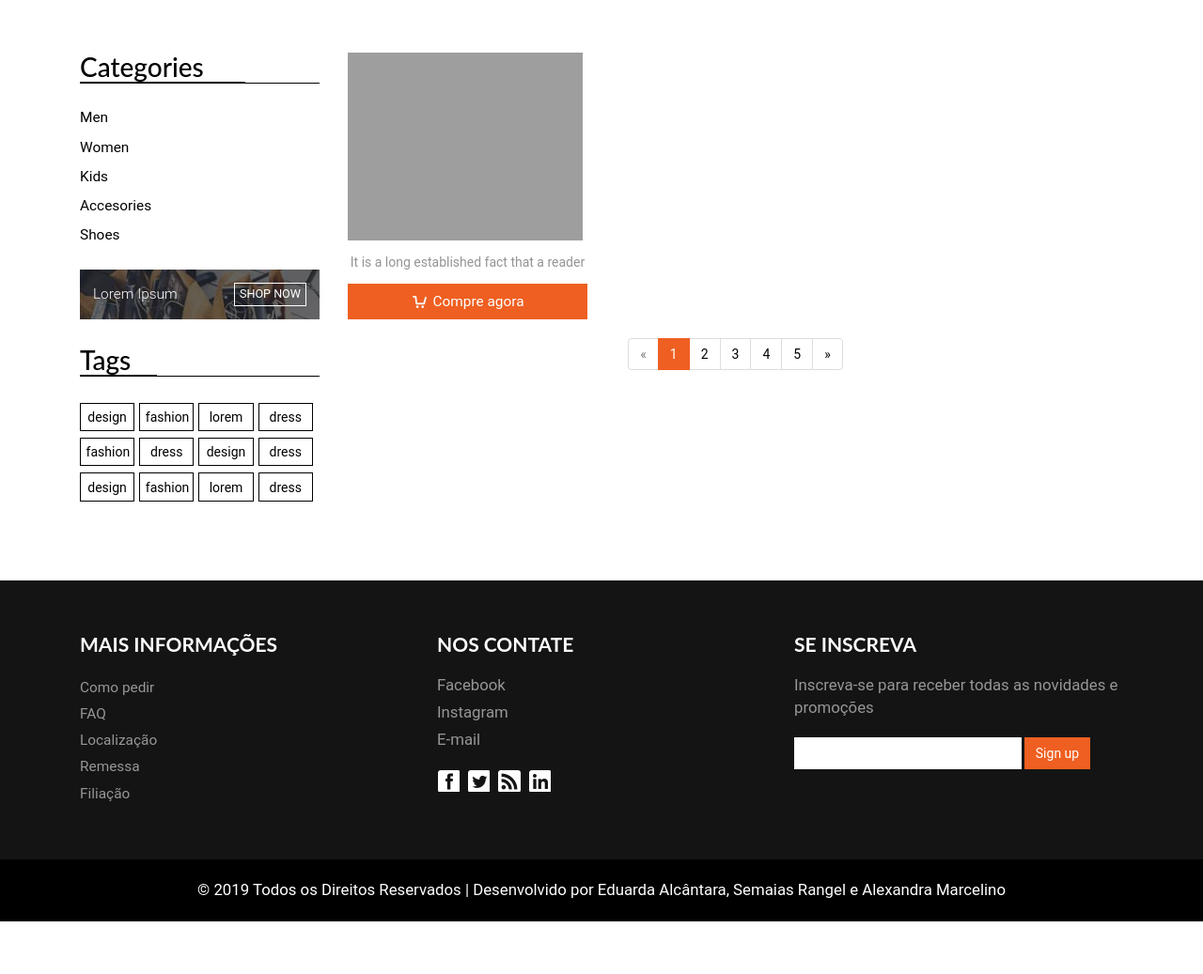
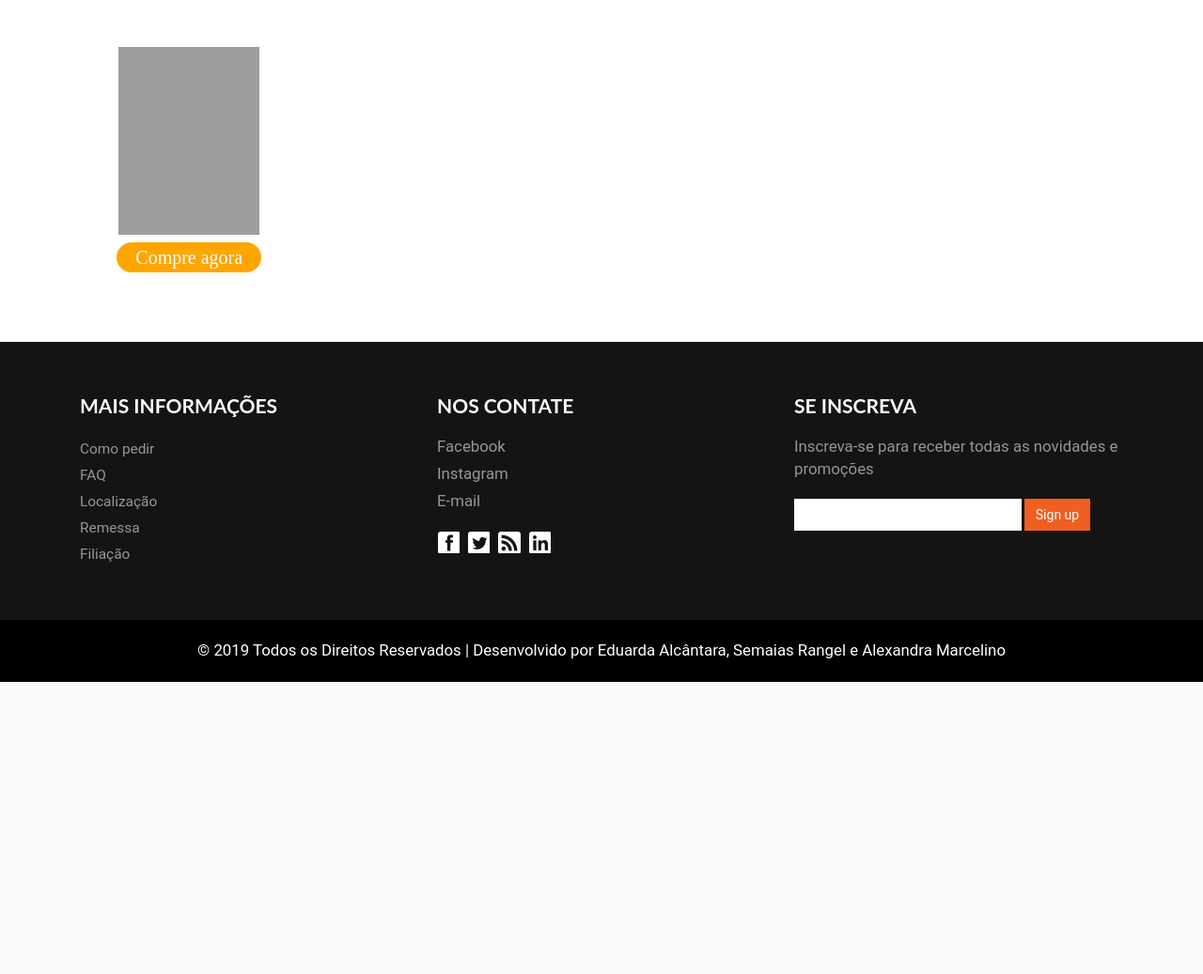
Before and after one commit to brunogomesifrn/info419livros, a Django app: page /produtos/ in a window 1280 px wide. Shown: the part 150-1187 px from the top of the page at 94% size. After the commit the page ends 876 px from the top, so only its background shows below. Run offline with Django 3.2, Linux system fonts and the light colour scheme; tables that the repository leaves empty hold one stand-in row (values such as "Sample post"); some libraries are stand-ins or nearby versions; grey boxes are pictures that could not be loaded.

Commit message:
embelezei a listagem de livros

```diff
--- a/core/templates/products.html
+++ b/core/templates/products.html
@@ -9,167 +9,67 @@ License URL: http://creativecommons.org/licenses/by/3.0/
 {% load static %}
 {% load widget_tweaks %}
 
-
-
 {% block conteudo %}
 
-		<div class="product">
-			<div class="container">
-				<div class="col-md-3 product-price">
+<style>
+.centralizado{
+	text-align: center;
+}
 
-				<div class=" rsidebar span_1_of_left">
-					<div class="of-left">
-						<h3 class="cate">Categories</h3>
-					</div>
-		 <ul class="menu">
-		<li class="item1"><a href="#">Men </a>
-			<ul class="cute">
-				<li class="subitem1"><a href="single.html">Cute Kittens </a></li>
-				<li class="subitem2"><a href="single.html">Strange Stuff </a></li>
-				<li class="subitem3"><a href="single.html">Automatic Fails </a></li>
-			</ul>
-		</li>
-		<li class="item2"><a href="#">Women </a>
-			<ul class="cute">
-				<li class="subitem1"><a href="single.html">Cute Kittens </a></li>
-				<li class="subitem2"><a href="single.html">Strange Stuff </a></li>
-				<li class="subitem3"><a href="single.html">Automatic Fails </a></li>
-			</ul>
-		</li>
-		<li class="item3"><a href="#">Kids</a>
-			<ul class="cute">
-				<li class="subitem1"><a href="single.html">Cute Kittens </a></li>
-				<li class="subitem2"><a href="single.html">Strange Stuff </a></li>
-				<li class="subitem3"><a href="single.html">Automatic Fails</a></li>
-			</ul>
-		</li>
-		<li class="item4"><a href="#">Accesories</a>
-			<ul class="cute">
-				<li class="subitem1"><a href="single.html">Cute Kittens </a></li>
-				<li class="subitem2"><a href="single.html">Strange Stuff </a></li>
-				<li class="subitem3"><a href="single.html">Automatic Fails</a></li>
-			</ul>
-		</li>
+.pDeBaixo{
+	text-align: center;
+	font-size: 20px;
+	font-family: Ubuntu;
+	margin-top: 10px;
+	font-size: 20px
+}
 
-		<li class="item4"><a href="#">Shoes</a>
-			<ul class="cute">
-				<li class="subitem1"><a href="product.html">Cute Kittens </a></li>
-				<li class="subitem2"><a href="product.html">Strange Stuff </a></li>
-				<li class="subitem3"><a href="product.html">Automatic Fails </a></li>
-			</ul>
-		</li>
-	</ul>
-					</div>
-				<!--initiate accordion-->
-		<script type="text/javascript">
-			$(function() {
-			    var menu_ul = $('.menu > li > ul'),
-			           menu_a  = $('.menu > li > a');
-			    menu_ul.hide();
-			    menu_a.click(function(e) {
-			        e.preventDefault();
-			        if(!$(this).hasClass('active')) {
-			            menu_a.removeClass('active');
-			            menu_ul.filter(':visible').slideUp('normal');
-			            $(this).addClass('active').next().stop(true,true).slideDown('normal');
-			        } else {
-			            $(this).removeClass('active');
-			            $(this).next().stop(true,true).slideUp('normal');
+.aDeBaixo {
+	color: white;
+	background-color: orange;
+	padding: 5px;
+	padding-left: 20px;
+	padding-right: 20px;
+	border: none;
+	border-radius: 25px;
 }
-			    });
+.aDeBaixo:hover{
+	color: white;
+	font-size: 23px;
+	font-weight: bolder;
+	text-decoration: none;
+	transition: 0.5s;
+}
 
-			});
-		</script>
-<!---->
-	<div class="product-middle">
+.separarRodape{	margin-bottom: 75px; }
+.separarMenu{ margin-top: 50px }
 
-					<div class="fit-top">
-						<h6 class="shop-top">Lorem Ipsum</h6>
-						<a href="single.html" class="shop-now">SHOP NOW</a>
-<div class="clearfix"> </div>
-	</div>
-				</div>
-						<div class="sellers">
-							<div class="of-left-in">
-								<h3 class="tag">Tags</h3>
-							</div>
-								<div class="tags">
-									<ul>
-										<li><a href="#">design</a></li>
-										<li><a href="#">fashion</a></li>
-										<li><a href="#">lorem</a></li>
-										<li><a href="#">dress</a></li>
-										<li><a href="#">fashion</a></li>
-										<li><a href="#">dress</a></li>
-										<li><a href="#">design</a></li>
-										<li><a href="#">dress</a></li>
-										<li><a href="#">design</a></li>
-										<li><a href="#">fashion</a></li>
-										<li><a href="#">lorem</a></li>
-										<li><a href="#">dress</a></li>
+</style>
 
-										<div class="clearfix"> </div>
-									</ul>
-
-								</div>
-
-		</div>
-				<!---->
-				<div class="product-bottom">
-					<div class="product-go">
-
-							<div class="clearfix"> </div>
-							</div>
-							<div class="product-go">
-
-							<div class="clearfix"> </div>
-							</div>
-
-				</div>
-
-				</div>
-
-				<!--  listagem de livros --->
-
+<div class="container separarMenu separarRodape">
+	<div class="row">
+		{# -------------------------------------------------------------------------------------------- #}
 		{% for livro in lista_livros %}
-				<div class="col-md-9 product1">
-				<div class=" bottom-product">
-					<div class="col-md-4 bottom-cd simpleCart_shelfItem">
-						<div class="product-at ">
-							<a href="{% url 'livro_detalhes' %}"> <img src="/media/{{ livro.capa }}" alt="Imagem" width="250px" height="200px">
-							<div class="pro-grid">
-										<span class="buy-in">Compre agora</span>
-							</div>
+		<div class="col-md-3">
+			<p class="centralizado">
+				<a href="{% url 'livro_detalhes' %}">
+					<img src="/media/{{ livro.capa }}" alt="Imagem" width="150px" height="200px">
 				</a>
-						</div>
-						<p class="tun">It is a long established fact that a reader</p>
-						<a href="{% url 'livro_detalhes' %}" class="item_add"><p class="number item_price"><i> </i>Compre agora</p></a>
+			</p>
+			<p class="centralizado pDeBaixo">
+				<a href="{% url 'livro_detalhes' %}" class="aDeBaixo">
+					<span>Compre agora</span>
+				</a>
+			</p>
 		</div>
 		{% empty %}
-					<h2 class="produtos"> Nenhum livro cadastrado </h2>
+		<h2 class=""> Nenhum livro cadastrado </h2>
 
-				</div>
 		{% endfor %}
-
-		<div class="clearfix"> </div>
-		<nav class="in">
-				  <ul class="pagination">
-					<li class="disabled"><a href="#" aria-label="Previous"><span aria-hidden="true">«</span></a></li>
-					<li class="active"><a href="#">1 <span class="sr-only">(current)</span></a></li>
-					<li><a href="#">2 <span class="sr-only"></span></a></li>
-					<li><a href="#">3 <span class="sr-only"></span></a></li>
-					<li><a href="#">4 <span class="sr-only"></span></a></li>
-					<li><a href="#">5 <span class="sr-only"></span></a></li>
-					 <li> <a href="#" aria-label="Next"><span aria-hidden="true">»</span> </a> </li>
-				  </ul>
-				</nav>
-		</div>
 
 	</div>
 </div>
 
-
-
 <!---->
 {% endblock conteudo %}
 <!--//content-->
--- a/core/templates/registration/login.html
+++ b/core/templates/registration/login.html
@@ -57,9 +57,9 @@
 		<form method="post">
 			{% csrf_token %}
 			<p class="centralizado">Usuário:</p>
-			<p class="centralizado">{{form.username | add_class:"borda"}}</p>
+			<p class="centralizado">{{form.username | add_class:"borda" }}</p>
 			<p class="centralizado">Senha:</p>
-			<p class="centralizado">{{form.password | add_class:"borda"}}</p>
+			<p class="centralizado">{{form.password | add_class:"borda" }}</p>
 
 			<p class="centralizado"><button type="submit" class="botiones">Login</button></p>
 		</form>
```
Lines whose indentation alone changed are shown as unchanged.
